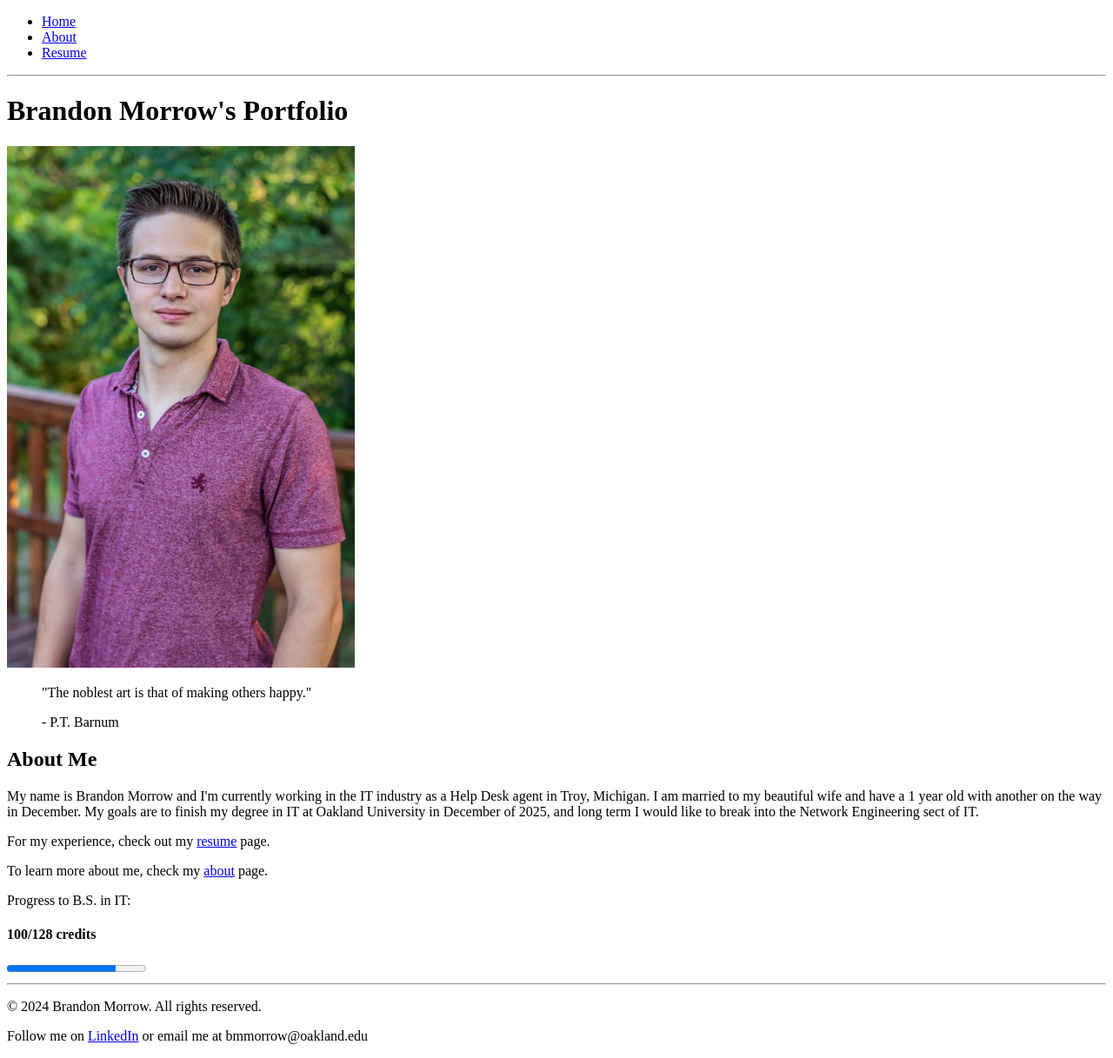
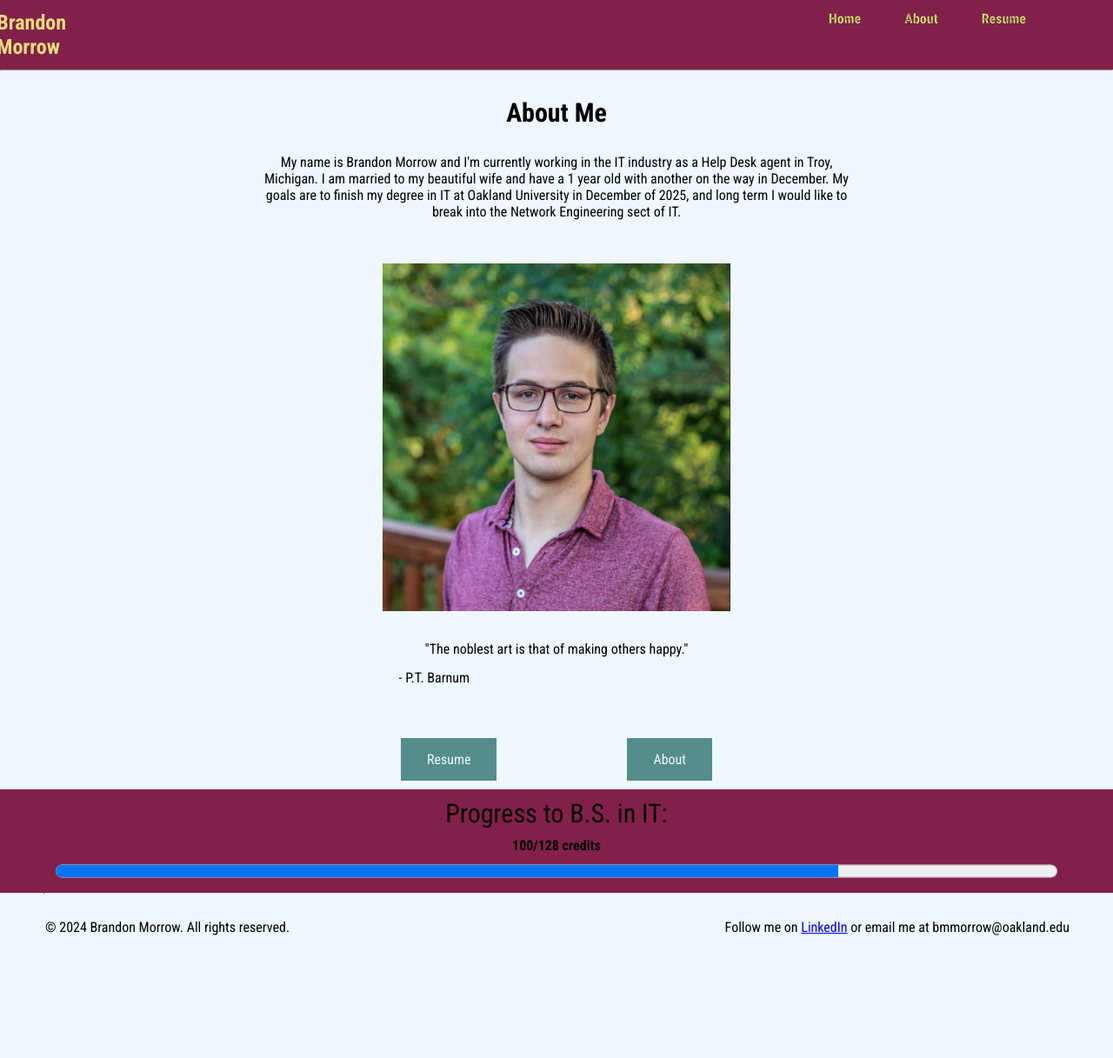
Before and after one commit to brandad17/brandonmorrow_hw1TH_csi3150_ws2024, a plain HTML site: page index.html in a window 1280 px wide. Shown: the whole page at 87% size. After the commit the page ends 1107 px from the top, so only its background shows below. Drawn offline with Linux system fonts and the light colour scheme.

Commit message:
css styling for two pages

```diff
--- /dev/null
+++ b/css/style-sheet-my-fun-facts.css
@@ -0,0 +1,224 @@
+/* import the google api font */
+@import url("https://fonts.googleapis.com/css2?family=Roboto+Condensed:ital,wght@0,100..900;1,100..900&display=swap");
+
+* {
+ /* supress browser defaults and select alternate box model*/
+  margin: 0;
+  padding: 0;
+  box-sizing: border-box;
+  font-family: "Roboto Condensed", sans-serif, Tahoma;
+ /* Set variables for colors */
+  --bg-primary: #eff7ff; /*Alice Blue*/
+  --bg-secondary: #558c8c; /*Dark Cyan*/
+  --font-color-primary: #e8db7d; /*Flax*/
+  --font-color-secondary: #82204a; /*Murrey*/
+  --backup-color: #231123; /*Dark purple*/
+  --second-backup-color: #5f1a37 /* Tyrian Purple*/
+}
+
+/* Desktop Styling DO I NEED??*/
+body {
+    display: flexbox;
+    background-color: var(--bg-primary); /*Alice Blue*/
+    height: 100%;
+    margin: 0%;
+    align-items: center;
+    justify-content: center;
+    height: 100vh;
+}
+
+/* Style the navbar header */
+.navbar {
+      background-color: var(--font-color-secondary);
+      display: flex;
+      align-items: center;
+      justify-content: flex-end;
+      height: 80px;
+      padding: 0 50px;
+      width: 100%;
+}
+
+/* Style the name in the header */
+.navbar h2 {
+      color: var(--font-color-primary);
+      text-decoration: none;
+      justify-content: flex-start;
+      margin-left: 50px;
+      margin-right: 877px;
+}
+
+/* Style the children of the header */
+.navbar nav ul {
+      color: var(--second-backup-color);
+      display: flex;
+      font-weight: 775;
+      justify-content: flex-end; /* Right-align the items */
+      margin-left: auto;
+}
+
+/* Make the list without bullets*/
+.navbar ul li {
+      list-style: none;
+}
+
+/* Decorate list elements */
+.navbar ul li a {
+    text-decoration: none; /* Takes away underline */
+    color: var(--font-color-primary);
+    -webkit-text-stroke: .3px var(--backup-color);
+    font-size: 16px;
+    margin-right: 50px;
+}
+/* END NAVBAR EDITING */
+
+.heading {
+    color: var(--backup-color);
+    display: flex;
+    justify-content: center;
+    margin: 10px 0 10px 0;
+    ;
+}
+
+.fav-book {
+  background-color: var(--bg-secondary);
+  display: flex;
+  align-items: center;
+  justify-content: space-around;
+  /* gap: 0px; */
+  padding: 0 50px;
+}
+
+.fav-book h4 {
+  color: var(--font-color-primary);
+  font-size: 32px;
+  font-weight: 300;
+}
+
+.fav-book img {
+  height: 400px;
+  width: 300px;
+  padding: 5px;
+}
+
+.fav-book .info .book-title {
+  color: var(--font-color-primary);
+  font-size: 30px;
+  margin: 0 0 10px;
+}
+
+.fav-book .info button {
+  background-color: var(--font-color-secondary);
+  border: none;
+  color: var(--font-color-primary); /* Button text color */
+  padding: 10px 20px; /* Button padding */
+  text-decoration: none;
+  font-size: 20px; /* Button text font size */
+  cursor: pointer; /* Pointer cursor*/
+  margin: 10px 0 20px;
+  border-radius: 6px;
+}
+
+.fav-book .info button a {
+  text-decoration: none;
+  color: var(--font-color-primary);
+}
+
+.fav-book .info .testimony {
+  color: var(--font-color-primary);
+  font-weight: 300;
+}
+
+.fav-song {
+  background-color: var(--bg-primary);
+  display: flex;
+  align-items: center;
+  justify-content: space-around;
+  /* gap: 0px; */
+  padding: 0 10px;
+}
+
+.fav-song h4 {
+  color: var(--font-color-secondary);
+  font-size: 30px;
+  font-weight: 500;
+}
+
+.fav-song .song-title {
+  color: var(--font-color-secondary);
+  font-size: 50px;
+}
+
+.fav-song .album {
+  color: var(--font-color-secondary);
+  font-size: 20px;
+}
+
+.fav-song .song-items img {
+  padding-top: 5px;
+}
+
+.fav-song button {
+  background-color: var(--font-color-secondary);
+  border: none;
+  color: var(--font-color-primary); /* Button text color */
+  padding: 10px 20px; /* Button padding */
+  text-decoration: none;
+  font-size: 20px; /* Button text font size */
+  cursor: pointer; /* Pointer cursor*/
+  margin: 10px 0 20px;
+  border-radius: 6px;
+}
+
+.fav-song button a {
+  text-decoration: none;
+  color: var(--font-color-primary);
+}
+
+.fav-show {
+  background-color: var(--bg-secondary);
+  display: flex;
+  align-items: center;
+  justify-content: space-around;
+  /* gap: 0px; */
+  padding: 0 50px;
+}
+
+.fav-show h4 {
+  color: var(--font-color-primary);
+  font-size: 25px;
+  font-weight: 300;
+}
+
+.fav-show .show-title {
+  color: var(--font-color-primary);
+  font-size: 50px;
+  font-weight: 300;
+}
+
+.fav-show .show-desc {
+  color: var(--font-color-primary);
+  font-size: 20px;
+}
+
+.fav-show .iframe {
+  padding-top: 5px;
+}
+
+footer {
+      display: flex;
+      flex-direction: row;
+      align-items: flex-start;
+      justify-content: flex-start;
+      height: 80px;
+      padding: 0 50px;
+      width: 100%;
+}
+
+footer p {
+      margin-top: 30px;
+      width: 100%
+}
+
+footer .link {
+      text-align: right;
+}
--- /dev/null
+++ b/css/style-sheet.css
@@ -0,0 +1,183 @@
+/* import the google api font */
+@import url("https://fonts.googleapis.com/css2?family=Roboto+Condensed:ital,wght@0,100..900;1,100..900&display=swap");
+
+* {
+ /* supress browser defaults and select alternate box model*/
+  margin: 0;
+  padding: 0;
+  box-sizing: border-box;
+  font-family: "Roboto Condensed", sans-serif, Tahoma;
+ /* Set variables for colors */
+  --bg-primary: #eff7ff; /*Alice Blue*/
+  --bg-secondary: #558c8c; /*Dark Cyan*/
+  --font-color-primary: #e8db7d; /*Flax*/
+  --font-color-secondary: #82204a; /*Murrey*/
+  --backup-color: #231123; /*Dark purple*/
+  --second-backup-color: #5f1a37 /* Tyrian Purple*/
+}
+
+/* Desktop Styling DO I NEED??*/
+body {
+      display: flexbox;
+      background-color: var(--bg-primary); /*Alice Blue*/
+      height: 100%;
+      margin: 0%;
+      align-items: center;
+      justify-content: center;
+      height: 100vh;
+}
+
+/* Style the navbar header */
+.navbar {
+      background-color: var(--font-color-secondary);
+      display: flex;
+      align-items: center;
+      justify-content: flex-end;
+      height: 80px;
+      padding: 0 50px;
+      width: 100%;
+}
+
+/* Style the name in the header */
+.navbar h2 {
+      color: var(--font-color-primary);
+      text-decoration: none;
+      justify-content: flex-start;
+      margin-left: 50px;
+      margin-right: 877px;
+}
+
+/* Style the children of the header */
+.navbar nav ul {
+      color: var(--second-backup-color);
+      display: flex;
+      font-weight: 775;
+      justify-content: flex-end; /* Right-align the items */
+      margin-left: auto;
+}
+
+/* Make the list without bullets*/
+.navbar ul li {
+      list-style: none;
+}
+
+/* Decorate list elements */
+.navbar ul li a {
+      text-decoration: none; /* Takes away underline */
+      color: var(--font-color-primary);
+      -webkit-text-stroke: .3px var(--backup-color);
+      font-size: 16px;
+      margin-right: 50px;
+}
+
+.about {
+      margin: 0 0 50px 0;
+}
+
+.about h2 {
+      display: flex;
+      align-items: center;
+      justify-content: center;
+      padding: 30px 0 30px 0;
+      font-size: 30px;
+}
+
+.about p {
+      display: flex;
+      flex-wrap: wrap;
+      text-align: center;
+      margin: 0 300px 0 300px;
+}
+
+.heading {
+      display: none; /* Hide the heading */
+}
+
+.img-container {
+      display: flex;
+      align-items: center; /* up and down */
+      justify-content: center; /* left to right */
+      flex-direction: column;
+}
+
+/* CROP IMAGE LATER */
+
+.quote :first-child{
+      padding: 30px;
+      padding-bottom: 1%;
+}
+
+.quote :last-child {
+      margin: 10px 0 50px 0;
+}
+
+.info {
+      display: flex;
+      flex-direction: row;
+      align-items: center;
+      justify-content: center;
+}
+
+.info p {
+      display: none;
+}
+
+.info button {
+      background-color: var(--bg-secondary);
+      border: none; /* Remove border */
+      color: var(--bg-primary); /* Button text color */
+      padding: 15px 30px; /* Button padding */
+      font-size: 16px; /* Button font size */
+      cursor: pointer; /* Pointer cursor */
+      margin: 10px 0; /* Space between buttons */
+}
+
+.info button a {
+      text-decoration: none;
+      color: var(--bg-primary);
+}
+
+#button-about {
+      text-decoration: none;
+      margin-left: 150px;
+      text-align: none;
+}
+
+.progress-bar {
+      background-color: var(--font-color-secondary);
+      display: flex;
+      flex-direction: column;
+      align-items: center;
+}
+
+.progress-bar label{
+      margin-top: 10px;
+      margin-bottom: 10px;
+      font-size: 30px;
+}
+
+.progress-bar progress {
+      margin-top: 5px;
+      margin-bottom: 10px;
+      height: 30px;
+      width: 90%;
+}
+
+footer {
+      display: flex;
+      flex-direction: row;
+      align-items: flex-start;
+      justify-content: flex-start;
+      height: 80px;
+      padding: 0 50px;
+      width: 100%;
+}
+
+footer p {
+      margin-top: 30px;
+      width: 100%
+}
+
+footer .link {
+      text-align: right;
+}
--- a/css/style-tutorial.css
+++ /dev/null
@@ -1,3 +0,0 @@
-body {
-      background-color:bisque;
-     }
--- /dev/null
+++ b/html/my_fun_facts.html
@@ -0,0 +1,103 @@
+<!DOCTYPE html>
+<html lang="en">
+  <head>
+    <meta charset="UTF-8" />
+    <meta name="viewport" content="width=device-width, initial-scale=1.0" />
+    <title>Brandon's Fun Facts</title>
+    <link rel="icon" type="image/x-icon" href="/assets/img/glasses-favicon.png">
+    <link rel="stylesheet for fun facts page" href="/css/style-sheet-my-fun-facts.css">
+  </head>
+  <body>
+    <!--Navigation Bar-->
+      <header class="navbar">
+        <nav>
+          <ul>
+            <h2>Brandon Morrow</h2>
+            <!--Reference different HTML pages-->
+            <li><a href="/index.html">Home</a></li>
+            <li><a href="#">About</a></li>
+            <li><a href="/html/my_resume.html">Resume</a></li>
+          </ul>
+        </nav>
+      </header>
+    <hr>
+
+    <!--Heading for Fun Facts Page-->
+    <div class="heading">
+      <h1>Some fun facts about me</h1>
+    </div>
+
+    <!--Favorite Book Section-->
+    <div class="fav-book">
+      <h4>My favorite book</h4>
+      <img
+        src="/assets/img/essentialism-cover.jpg"
+        alt="This is a picture of the cover of Essentialism: The Disciplined Pursuit of Less"
+        width="400" height="500"/>
+
+        <div class="info">
+          <p class="book-title">Essentialism: The Disciplined Pursuit of Less</p>
+          <!--Link to purchase Essentialism-->
+          <button class="book-purchase"><a href="https://www.amazon.com/dp/B00IWYP5NI/?bestFormat=true&k=essentialism%20the%20disciplined%20pursuit%20of%20less&ref_=nb_sb_ss_w_scx-ent-pd-bk-d_de_k0_1_17&crid=SHMJ7E9GQNZH&sprefix=essentialism%20the%20" target="_blank">Purchase</a>
+          </button>
+          <p class="testimony">I recommend this book to anyone to help you cut out the meaningless in life and improve your own!</p>
+        </div>
+    </div>
+
+    <hr>
+    <!--Favorite Song Section-->
+    <div class="fav-song">
+      <div>
+        <h4>Favorite Song</h4>
+        <p class="song-title">What a Catch, Donnie</p>
+        <p class="album">Artist: Fall Out Boy, Folie a Deux album</p>
+      </div>
+
+      <div class="song-items">
+        <img
+          src="/assets/img/folie-cover.jpg"
+          alt="This is the album cover of Folie a Deux by Fall Out Boy from where 'What a Catch, Donnie is from'"
+        />
+        <br>
+        <!--import audio-->
+        <audio controls>
+          <source src="/assets/audio/What-A-Catch,-Donnie.mp3" type="audio/mp3">
+        </audio>
+      </div>
+
+      <!--Import purchase link-->
+      <button>
+        <a href="https://music.apple.com/us/song/what-a-catch-donnie/1440725630" target="_blank">Purchase</a>
+      </button>
+      <hr>
+    </div>
+
+    <!--Favorite Movie or TV Show-->
+    <div class="fav-show">
+      <div class="show-info">
+        <h4>Favorite show</h4>
+        <p class="show-title">Cobra Kai</p>
+        <p class="show-desc">Decades after the 1984 All Valley Karate Tournament, middle-aged Daniel LaRusso and Johnny Lawrence<br>
+        find themselves karate rivals again. Based off the Karate Kid movies.</p>
+      </div>
+      <div class="iframe">
+        <iframe
+          width="560"
+          height="315"
+          src="https://www.youtube.com/embed/xCwwxNbtK6Y">
+        </iframe>
+      </div>
+    </div>
+
+    <!--Copyright Section-->
+    <footer>
+      <!--Horizontal Rule Line-->
+      <hr>
+      <p>© 2024 Brandon Morrow. All rights reserved.</p>
+      <p class="link">
+        Follow me on
+        <a href="https://www.linkedin.com/in/brandon-m-morrow" target="_blank">LinkedIn</a>
+        or email me at bmmorrow@oakland.edu
+      </p>
+    </footer>
+  </body>
--- a/index.html
+++ b/index.html
@@ -5,72 +5,90 @@
     <meta name="viewport" content="width=device-width, initial-scale=1.0" />
     <title>Brandon Morrow's Portfolio</title>
     <link rel="icon" type="image/x-icon" href="/assets/img/glasses-favicon.png">
+    <link rel="stylesheet" href="./css/style-sheet.css">
   </head>
   <body>
-
+    <header class="navbar">
       <!--Navigation Bar-->
       <nav>
         <ul>
+          <h2>Brandon Morrow</h2>
           <!--Reference different HTML pages-->
           <li><a href="#">Home</a></li>
           <li><a href="/html/my_fun_facts.html">About</a></li>
           <li><a href="/html/my_resume.html">Resume</a></li>
         </ul>
       </nav>
+    </header>
     <hr>
 
+    <div class="about">
+      <h2>About Me</h2>
+
+      <p>
+        My name is Brandon Morrow and I'm currently working in the IT industry as a Help Desk agent in Troy, Michigan. I am married to my beautiful wife and have a 1 year old with another on the way in December. My goals are to finish my degree in IT at Oakland University in December of 2025, and long term I would like to break into the Network Engineering sect of IT.
+      </p>
+    </div>
+
     <!--Heading for the page-->
-    <div>
+    <div class="heading">
       <h1>Brandon Morrow's Portfolio</h1>
     </div>
 
     <!-- division for significance paragraph-->
-    <div>
+    <div class="img-container">
       <!--professional photo embedded here-->
+      <div class="image">
        <img
-         src="/assets/img/professional-photo.jpg"
+         class="image"
+         src="/assets/img/Cropped_professional_photo.png"
          alt="This is a professional photo of Brandon Morrow"
-         width="400px" height="600px"
-        />
+         width="400px" height="400px" />
+       </div>
 
         <!--Indent inspirational quote-->
-        <blockquote>
+        <div class="quote">
           <p>"The noblest art is that of making others happy."</p>
           <p>- P.T. Barnum</p>
-        </blockquote>
+        </div>
     </div>
 
-    <!--Elevator pitch-->
-    <div>
-      <h2>About Me</h2>
-
-      <p>My name is Brandon Morrow and I'm currently working in the IT industry as a Help Desk agent in Troy, Michigan. I am married to my beautiful wife and have a 1 year old with another on the way in December. My goals are to finish my degree in IT at Oakland University in December of 2025, and long term I would like to break into the Network Engineering sect of IT.
-      </p>
-
+    <!--Experience and about page-->
+    <div class="info">
       <!--Link to resume page-->
       <p>For my experience, check out my
          <a href="/html/my_resume.html">resume</a>
          page.</p>
 
+      <button type="button" id="button-resume"><a href="/html/my_resume.html">Resume</a></button>
+
       <!--Link to about me page-->
       <p>To learn more about me, check my
-        <a href="/html/my_fun_facts.html">about</a> page.</p>
+        <a href="/html/my_fun_facts.html">about</a>page.</p>
 
+      <button
+        type="button" id="button-about"><a href="/html/my_fun_facts.html">About</a>
+      </button>
+    </div>
+
+
+    <div class="progress-bar">
       <!--Progress to degree bar-->
       <label for="file">Progress to B.S. in IT: </label>
       <h4>100/128 credits</h4>
       <progress id="file" value="100" max="128"></progress>
     </div>
 
-    <div>
+    <!--Copyright Section-->
+    <footer>
       <!--Horizontal Rule Line-->
       <hr>
       <p>© 2024 Brandon Morrow. All rights reserved.</p>
-      <p>
+      <p class="link">
         Follow me on
         <a href="https://www.linkedin.com/in/brandon-m-morrow" target="_blank">LinkedIn</a>
         or email me at bmmorrow@oakland.edu
       </p>
-    </div>
+    </footer>
   </body>
 </html>
```
Also changed, not shown: html/my_resume.html (renamed from my_resume.html, +1 -1 lines), my_fun_facts.html (deleted, +0 -93 lines), assets/img/Cropped_professional_photo.png (added), assets/img/Hero_Section_Chosen_Template.png (added), assets/img/professional-photo.jpg (deleted). Lines whose indentation alone changed are shown as unchanged.
